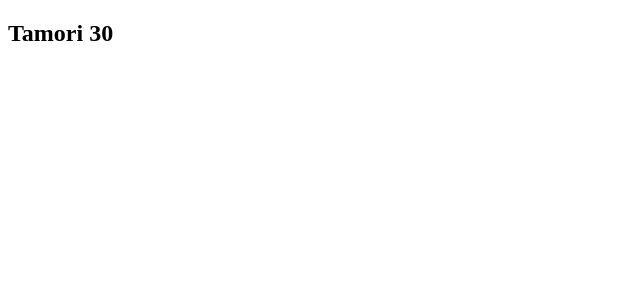
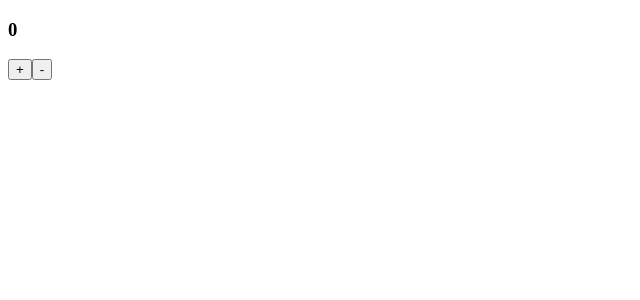
Before and after one commit to taka-yoko/udemy-react-nakanishi-2020, a React (Create React App) app: page / in a window 1280 px wide. Shown: the top 300 px of the page, without its empty margins (0-640 px from the left). Built offline with nearby package versions, Linux system fonts and the light colour scheme.

Commit message:
H20 Component

```diff
--- a/src/index.js
+++ b/src/index.js
@@ -1,24 +1,41 @@
 import React from "react";
 import { render } from "react-dom";
 
-class Human extends React.Component {
+class H20 extends React.Component {
   constructor(props) {
     super(props);
+    this.state = { temp: 0 };
+  }
 
-    this.state = { name: "Tamori" };
+  static get LOWEST() {
+    return 0;
+  }
+
+  static get HIGHEST() {
+    return 100;
   }
 
   render() {
     return (
-      <h2 onClick={this.onButtonClick}>
-        {this.state.name} {this.props.age}
-      </h2>
+      <div>
+        <h3>{this.state.temp}</h3>
+        <button onClick={this.onPlusClick}>+</button>
+        <button onClick={this.onMinusClick}>-</button>
+      </div>
     );
   }
 
-  onButtonClick = () => {
-    this.setState({ name: this.state.name + "san" });
+  onPlusClick = () => {
+    if (this.state.temp < H20.HIGHEST) {
+      this.setState({ temp: this.state.temp + 10 });
+    }
+  };
+
+  onMinusClick = () => {
+    if (this.state.temp > H20.LOWEST) {
+      this.setState({ temp: this.state.temp - 10 });
+    }
   };
 }
 
-render(<Human age="30" />, document.getElementById("root"));
+render(<H20 />, document.getElementById("root"));
```
